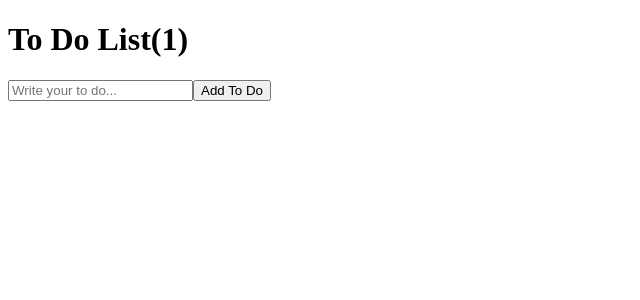
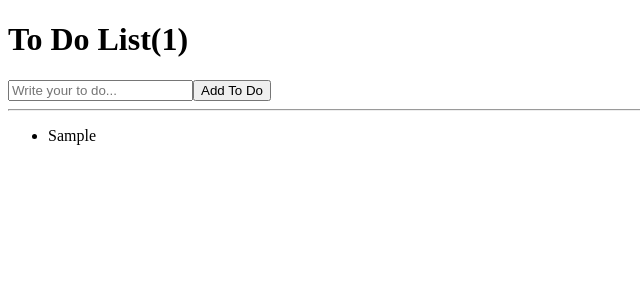
Before and after one commit to LeeKyuSung/nomad-react-for-beginners, a React (Create React App) app: page / in a window 1280 px wide. Both pictures are taken after typing "Sample" into the empty fields and a click on the button "Add To Do". Shown: the top 300 px of the page, without its empty margins (0-640 px from the left). Built offline with nearby package versions, Linux system fonts and the light colour scheme.

Commit message:
7.1 To Do List part Two

```diff
--- a/src/App.js
+++ b/src/App.js
@@ -28,6 +28,12 @@ function App() {
         ></input>
         <button>Add To Do</button>
       </form>
+      <hr />
+      <ul>
+        {toDos.map((toDo, index) => (
+          <li key={index}>{toDo}</li>
+        ))}
+      </ul>
     </div>
   );
 }
```
